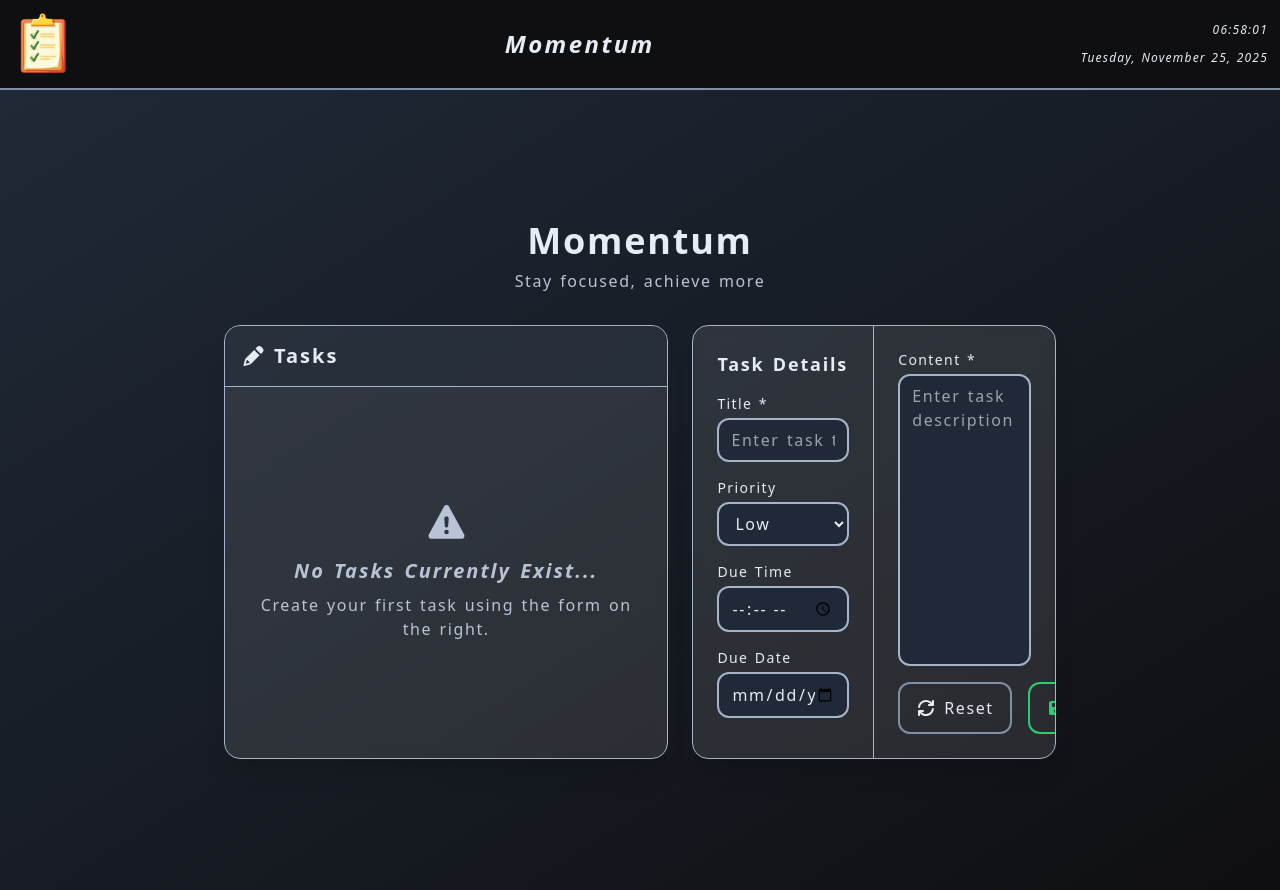
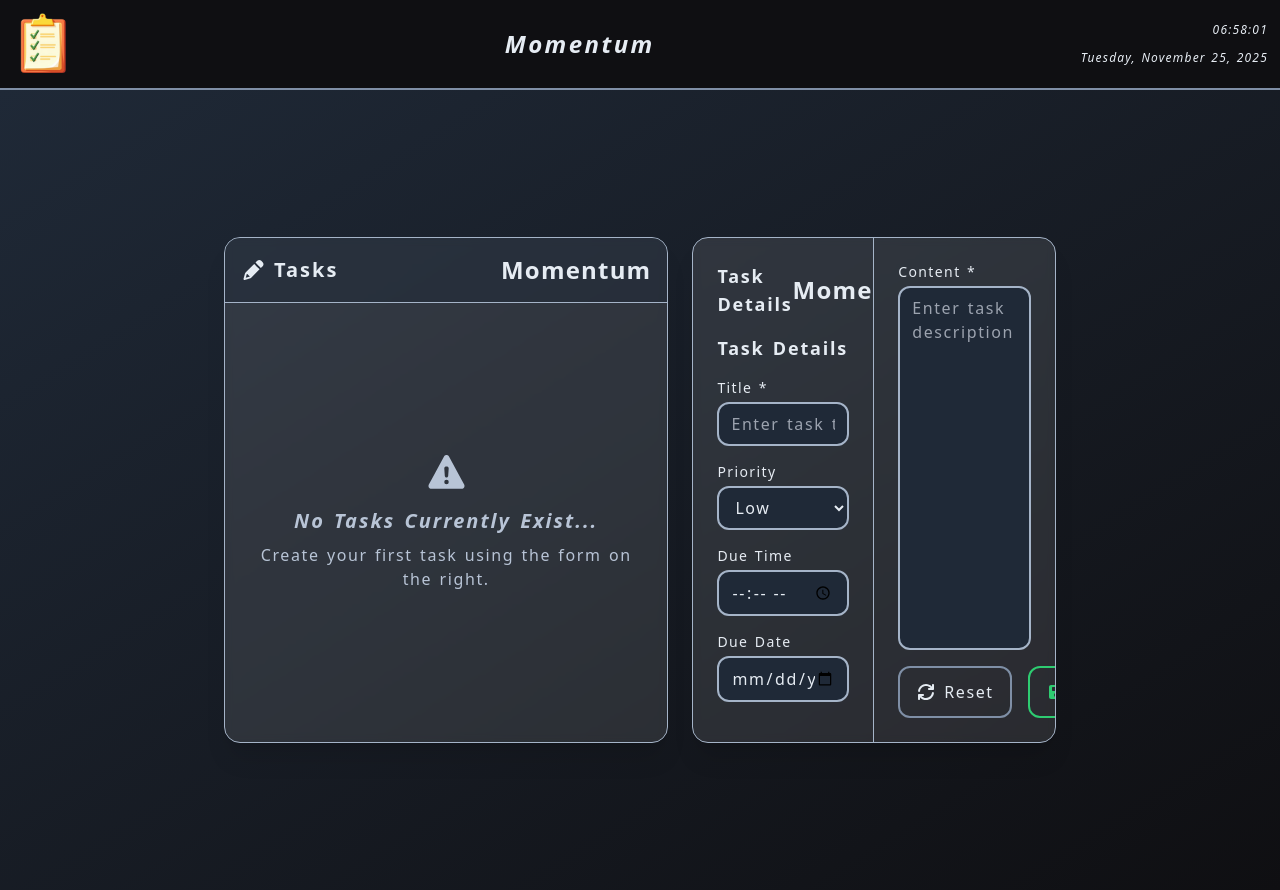
Before and after one commit to mek0124/momentum, a React (Vite) app: page / in a window 1280 px wide. Built offline with nearby package versions, Linux system fonts and the light colour scheme.

Commit message:
feat: Center Momentum title in top bar of containers and increase height to 700px

```diff
--- a/src/pages/dashboard.tsx
+++ b/src/pages/dashboard.tsx
@@ -183,25 +183,20 @@ export default function Dashboard() {
 
   return (
     <div className="flex flex-col items-center justify-center w-full flex-grow p-4 bg-gradient-to-br from-secondary to-teritary min-h-screen">
-      {/* Centered Header */}
-      <div className="w-full max-w-6xl mb-8 text-center">
-        <h1 className="text-4xl font-bold text-text_primary tracking-wider">
-          Momentum
-        </h1>
-        <p className="text-text_secondary mt-2">Stay focused, achieve more</p>
-      </div>
-
       <div className="w-full max-w-[65vw] flex flex-col lg:flex-row gap-6">
         {/* Task List Section */}
         <div className="flex flex-col flex-grow lg:w-[55%] bg-white/10 backdrop-blur-sm rounded-2xl border border-accent shadow-xl overflow-hidden">
-          <div className="p-4 border-b border-accent bg-secondary/50">
+          <div className="p-4 border-b border-accent bg-secondary/50 flex items-center justify-between">
             <h2 className="text-xl font-bold text-text_primary flex items-center gap-2">
               <FontAwesomeIcon icon={faPencil} />
               Tasks
             </h2>
+            <h1 className="text-2xl font-bold text-text_primary tracking-wider">
+              Momentum
+            </h1>
           </div>
 
-          <div className="flex flex-col flex-grow overflow-y-auto max-h-[600px]">
+          <div className="flex flex-col flex-grow overflow-y-auto max-h-[700px]">
             {allTasks.length === 0 ? (
               <div className="flex flex-col items-center justify-center w-full flex-grow p-8 text-center">
                 <FontAwesomeIcon icon={faExclamationTriangle} className="text-4xl text-text_secondary mb-4" />
@@ -225,7 +220,13 @@ export default function Dashboard() {
           onSubmit={handleSubmit}
           className="flex flex-row flex-grow lg:w-[45%] bg-white/10 backdrop-blur-sm rounded-2xl border border-accent shadow-xl overflow-hidden"
         >
-          <div className="flex flex-col flex-grow w-1/2 p-6 border-r border-accent">
+          <div className="flex flex-col flex-grow w-1/2 p-6 border-r border-accent overflow-y-auto max-h-[700px]">
+            <div className="flex items-center justify-between mb-4">
+              <h3 className="text-lg font-bold text-text_primary">Task Details</h3>
+              <h1 className="text-2xl font-bold text-text_primary tracking-wider">
+                Momentum
+              </h1>
+            </div>
             <h3 className="text-lg font-bold text-text_primary mb-4">Task Details</h3>
 
             {/* Title */}
@@ -305,7 +306,7 @@ export default function Dashboard() {
             </div>
           </div>
 
-          <div className="flex flex-col flex-grow w-1/2 p-6">
+          <div className="flex flex-col flex-grow w-1/2 p-6 overflow-y-auto max-h-[700px]">
             {/* Content */}
             <div className="flex flex-col flex-grow mb-4">
               <label
```
